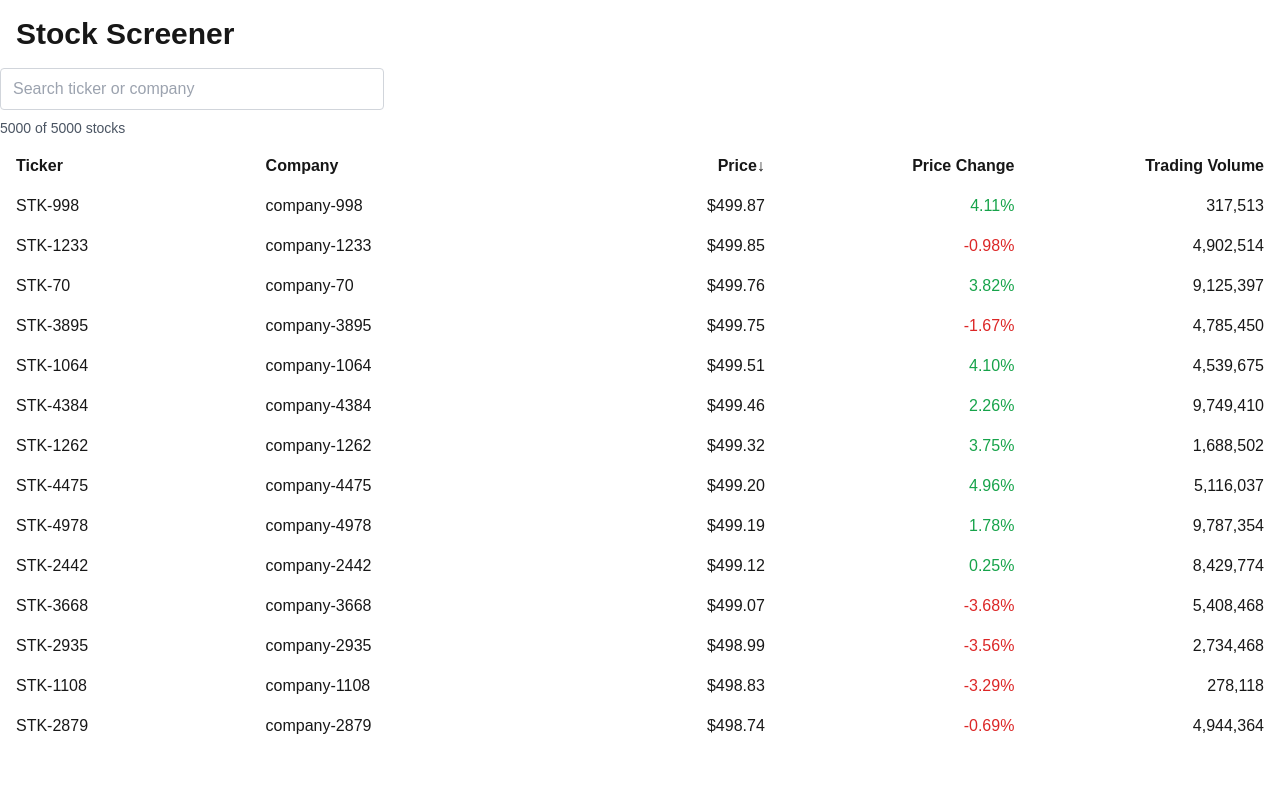
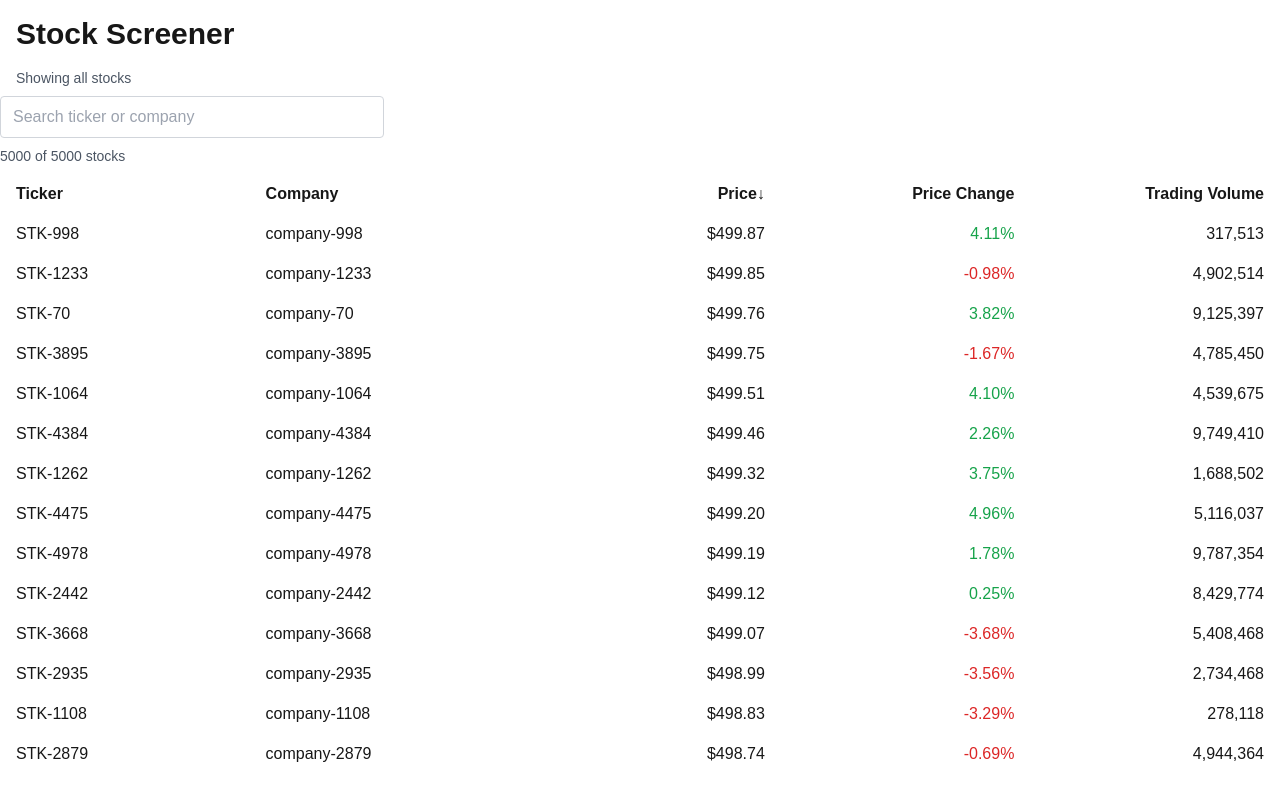
Before and after one commit to Esther9904/stock-screener, a Next.js app: page / in a window 1280 px wide. Built offline with nearby package versions, Linux system fonts and the light colour scheme.

Commit message:
Implementend filter status

```diff
--- a/src/app/page.tsx
+++ b/src/app/page.tsx
@@ -1,16 +1,12 @@
 import { generateStocks } from "@/lib/generateStocks";
 import StockTable from "@/components/StockTable";
+import FilterStatus from "@/components/FilterStatus";
 export default function Home() {
   const stocks = generateStocks(5000)
   return(
       <main>
         <h1 className="font-bold text-3xl p-4">Stock Screener</h1>
-
-        {/* <ul>
-          {stocks.map((stock) => (
-            <StockRow key={stock.tickerSymbol} stock={stock} />
-          ))}
-        </ul> */}
+        <FilterStatus />
         <StockTable stocks={stocks}/>
       </main>
   )
--- /dev/null
+++ b/src/components/FilterStatus.tsx
@@ -0,0 +1,12 @@
+"use client";
+import { useScreenerStore } from "@/store/screenerStore";
+
+export default function FilterStatus() {
+    const globalFilter = useScreenerStore((state) => state.globalFilter)
+
+    return (
+        <p className="px-4 pb-2 text-sm text-gray-600">
+            {globalFilter === "" ? "Showing all stocks" : `Searching for: ${globalFilter}`}
+        </p>
+    )
+}
```
